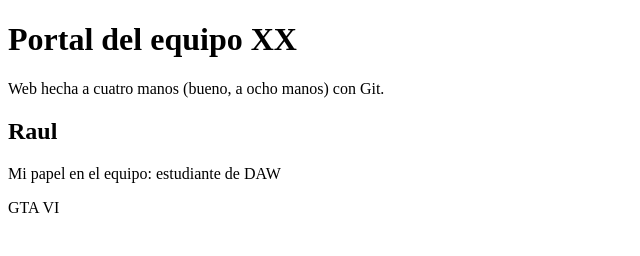
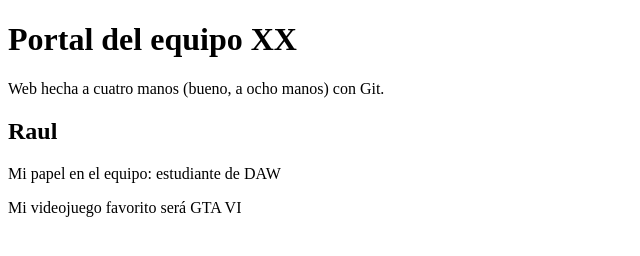
Before and after one commit to Marioat15/portal-equipo02, a plain HTML site: page index.html in a window 1280 px wide. Shown: the whole page, without its empty margins (0-640 px from the left). Drawn offline with Linux system fonts and the light colour scheme.

Commit message:
Cambia favorito de Raul

```diff
--- a/index.html
+++ b/index.html
@@ -10,7 +10,7 @@
     <section>
 	<h2>Raul</h2>
 	<p>Mi papel en el equipo: estudiante de DAW</p>
-	<p>GTA VI</p>
+	<p>Mi videojuego favorito será GTA VI</p>
     </section>
     </body>
 </html>
```
